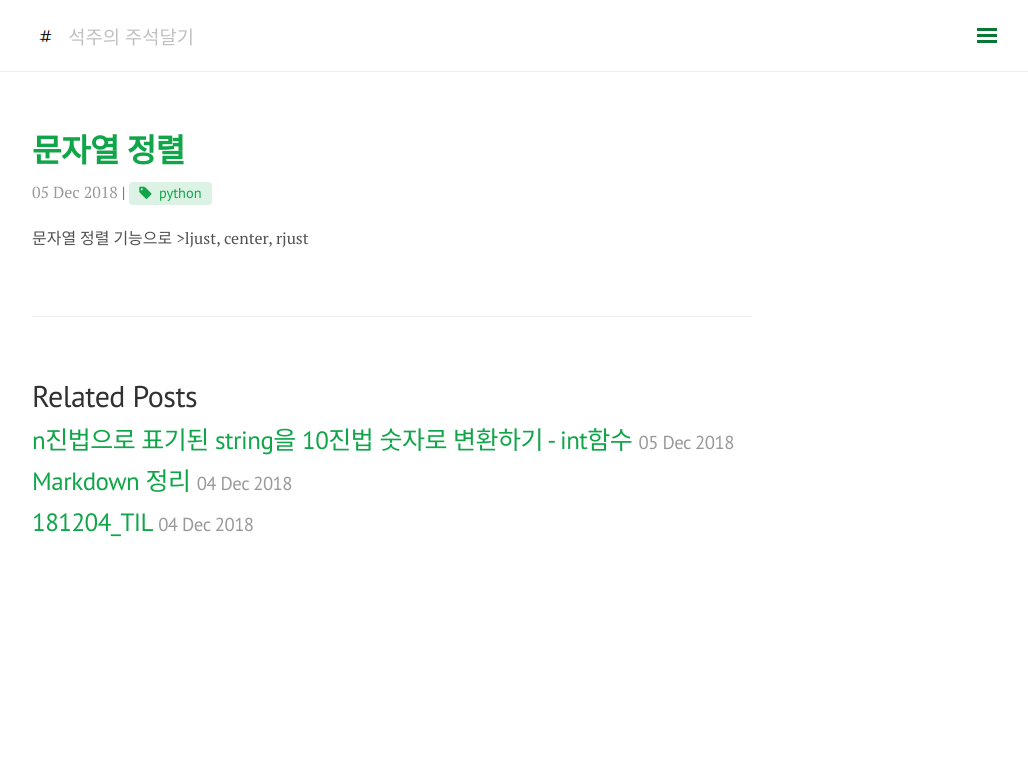
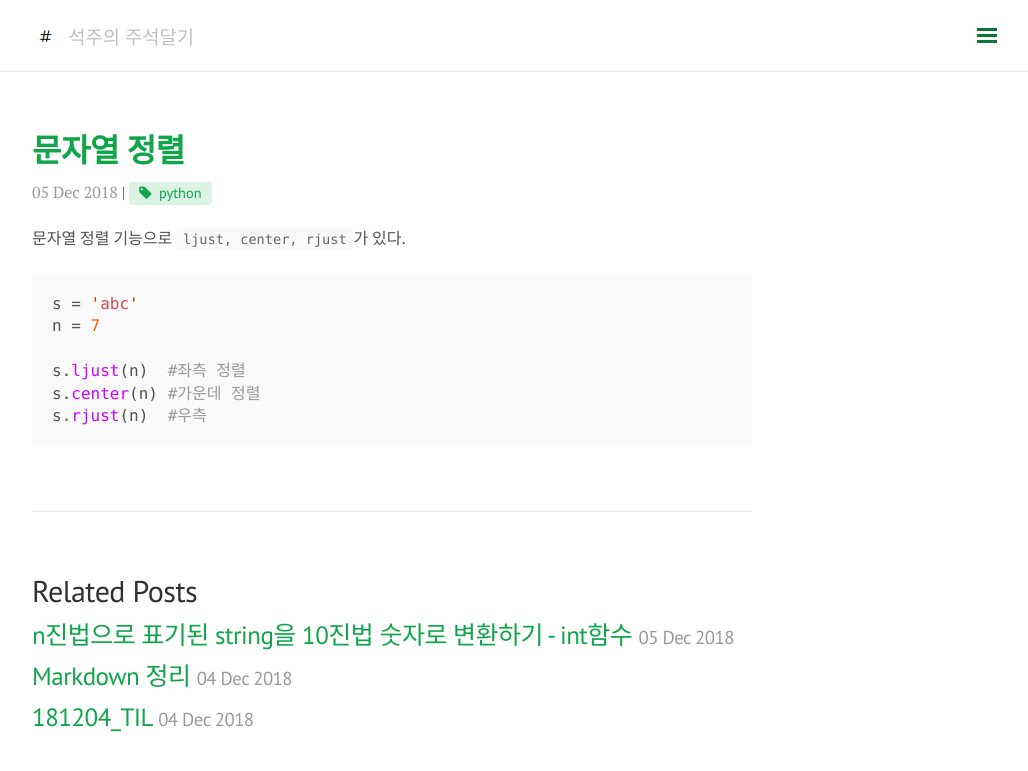
Before and after one commit to somefood/somefood.github.io, a Jekyll site: the page built from _posts/Python/2018-12-05-sort.md, in a window 1280 px wide. Shown: the top 771 px of the page, without its empty margins (248-1276 px from the left). Built offline with Jekyll 4.4.1, drawn with Linux system fonts in a browser that asks for light colours; nearby versions of some CDN libraries; comment, search, counter and statistics services are not loaded.

Commit message:
문자열 정렬 (ljst,center,rjust)

````diff
--- a/_posts/Python/2018-12-05-sort.md
+++ b/_posts/Python/2018-12-05-sort.md
@@ -6,4 +6,13 @@ tag: [python]
 comments: true
 ---
 
-문자열 정렬 기능으로 >ljust, center, rjust
+문자열 정렬 기능으로 `ljust, center, rjust`가 있다.
+
+```python
+s = 'abc'
+n = 7
+
+s.ljust(n)  #좌측 정렬
+s.center(n) #가운데 정렬
+s.rjust(n)  #우측
+```
````
